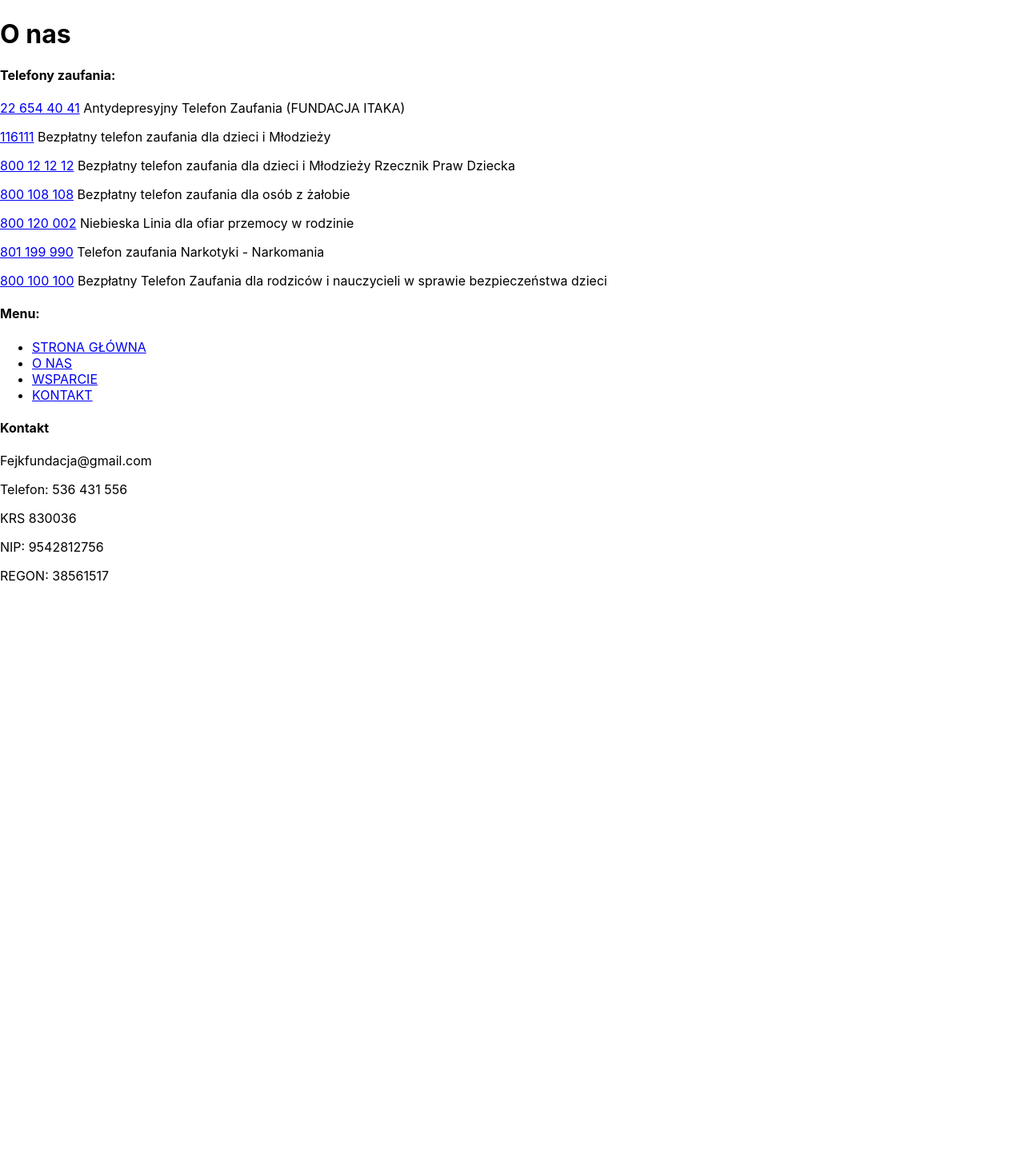
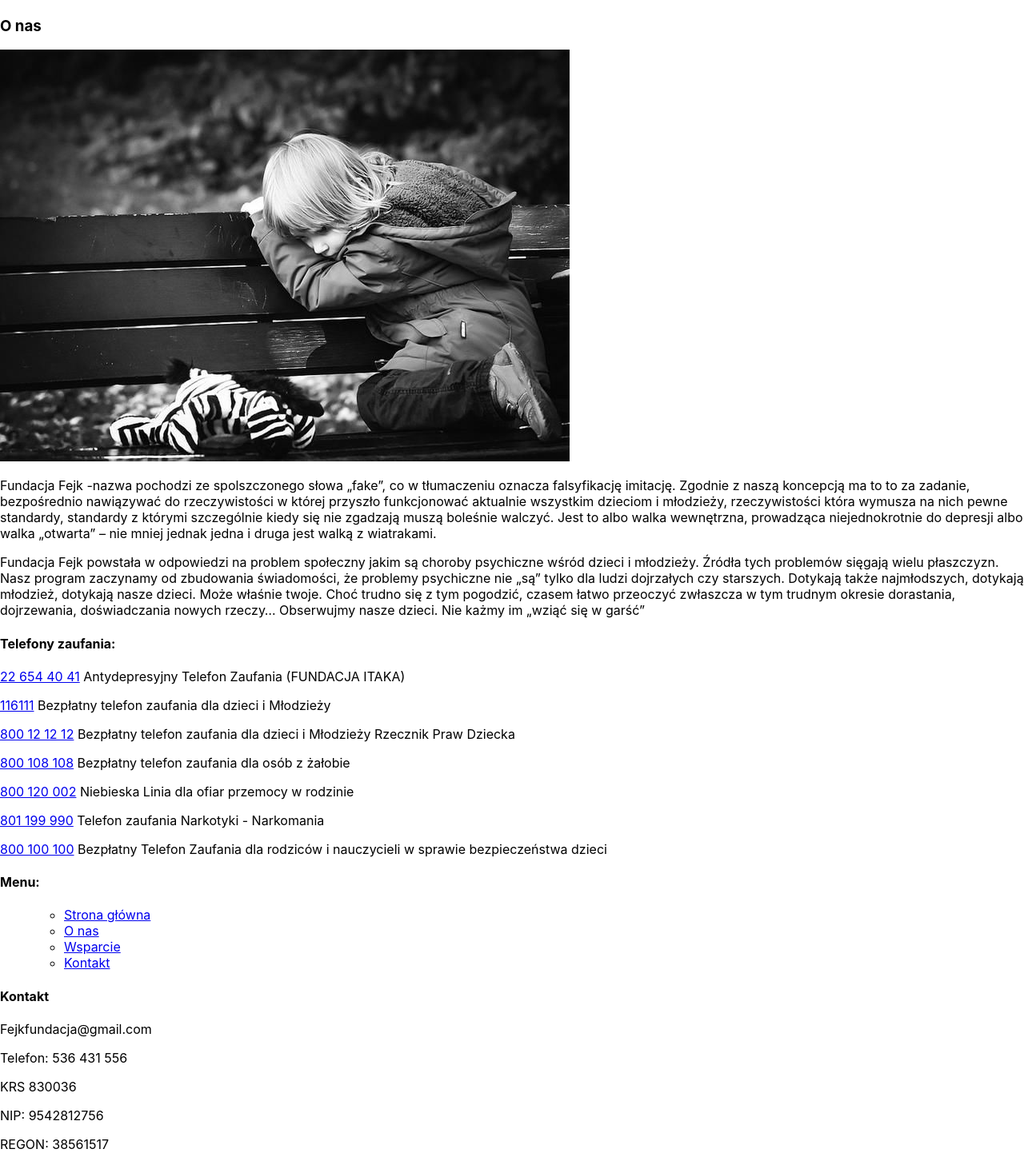
Before and after one commit to tomekdra/fundacja-Fejk, a React (Create React App) app: page /#/o-nas in a window 1280 px wide. Shown: the part 804-2261 px from the top of the page at 80% size. Before the commit the page ends 1550 px from the top, so only its background shows below. Built offline with nearby package versions, Linux system fonts and the light colour scheme; the HTML template or start-up script is replaced by a standard one.

Commit message:
Footer finished

```diff
--- a/src/components/AboutUs/AboutUs.js
+++ b/src/components/AboutUs/AboutUs.js
@@ -1,8 +1,43 @@
 import React from "react";
+import img from '../../images/depresja-dzieci-712x515.jpg'
 
 const AboutUs = () => {
     return (
-        <h1>O nas</h1>
+        <section className="aboutus-wrapper">
+            <div className="container">
+                <div className="section-third-content">
+                    <div className="section-text">
+                        <h3>O nas</h3>
+                        <img src={img} />
+
+                            <p>Fundacja Fejk -nazwa pochodzi ze spolszczonego słowa
+                                „fake”, co w tłumaczeniu oznacza falsyfikację imitację.
+                                Zgodnie z naszą koncepcją ma to to za zadanie,
+                                bezpośrednio nawiązywać do rzeczywistości w której
+                                przyszło funkcjonować aktualnie wszystkim dzieciom i
+                                młodzieży, rzeczywistości która wymusza na nich pewne
+                                standardy, standardy z którymi szczególnie kiedy się nie
+                                zgadzają muszą boleśnie walczyć. Jest to albo walka
+                                wewnętrzna, prowadząca niejednokrotnie do depresji albo
+                                walka „otwarta” – nie mniej jednak jedna i druga jest
+                                walką z wiatrakami. </p>
+                            <p>Fundacja Fejk powstała w odpowiedzi na problem społeczny
+                                jakim są choroby psychiczne wśród dzieci i młodzieży.
+                                Źródła tych problemów sięgają wielu płaszczyzn. Nasz
+                                program zaczynamy od zbudowania świadomości, że problemy
+                                psychiczne nie „są” tylko dla ludzi dojrzałych czy
+                                starszych. Dotykają także najmłodszych, dotykają
+                                młodzież, dotykają nasze dzieci. Może właśnie twoje.
+                                Choć trudno się z tym pogodzić, czasem łatwo przeoczyć
+                                zwłaszcza w tym trudnym okresie dorastania, dojrzewania,
+                                doświadczania nowych rzeczy… Obserwujmy nasze dzieci.
+                                Nie każmy im „wziąć się w garść” </p>
+                    </div>
+
+
+                </div>
+            </div>
+        </section>
     )
 }
 
--- /dev/null
+++ b/src/components/AboutUs/_aboutus.scss
@@ -0,0 +1,21 @@
+.aboutus-wrapper {
+  @include content;
+}
+
+.section-text {
+  p {
+  margin: 20px 0;
+  }
+
+  img {
+    float: left;
+    margin: 20px;
+    width: 300px;
+    border-radius: 10px;
+    box-shadow: $shadow-box;
+  }
+}
+
+.section-img {
+  float: left;
+}
--- a/src/components/Footer/Footer.js
+++ b/src/components/Footer/Footer.js
@@ -1,28 +1,29 @@
 import React from "react";
+import NavBarItems from "../NavBar/NavBarItems";
 
 const Footer = () => {
     return (
         <footer>
+            <div className={"container"}>
             <div className="footer-col-numbers">
                 <h4>Telefony zaufania:</h4>
                 <p><a href="tel:22 654 40 41">22 654 40 41</a> Antydepresyjny Telefon Zaufania (FUNDACJA ITAKA)</p>
                 <p><a href="tel:116111">116111</a> Bezpłatny telefon zaufania dla dzieci i Młodzieży</p>
-            <p><a href="tel:800 12 12 12">800 12 12 12</a> Bezpłatny telefon zaufania dla dzieci i Młodzieży Rzecznik Praw
+                <p><a href="tel:800 12 12 12">800 12 12 12</a> Bezpłatny telefon zaufania dla dzieci i Młodzieży
+                    Rzecznik Praw
                     Dziecka</p>
                 <p><a href="tel:800 108 108">800 108 108</a> Bezpłatny telefon zaufania dla osób z żałobie</p>
                 <p><a href="tel:800 120 002">800 120 002</a> Niebieska Linia dla ofiar przemocy w rodzinie</p>
                 <p><a href="tel:801 199 990">801 199 990</a> Telefon zaufania Narkotyki - Narkomania </p>
-            <p><a href="tel:800 100 100">800 100 100</a> Bezpłatny Telefon Zaufania dla rodziców i nauczycieli w sprawie
+                <p><a href="tel:800 100 100">800 100 100</a> Bezpłatny Telefon Zaufania dla rodziców i nauczycieli w
+                    sprawie
                     bezpieczeństwa dzieci</p>
             </div>
             <div className="footer-col-menu">
                 <div className="menu">
                     <h4>Menu:</h4>
                     <ul className="footer-list">
-                <li className="footer-list-item"><a href="/">STRONA GŁÓWNA</a></li>
-                <li className="footer-list-item"><a href="?f=Onas">O NAS</a></li>
-                <li className="footer-list-item"><a href="?f=Wolontariat">WSPARCIE</a></li>
-                <li className="footer-list-item"><a href="?f=Kontakt">KONTAKT</a></li>
+                        <NavBarItems classItem={"footer-list-item"}/>
                     </ul>
                 </div>
             </div>
@@ -34,9 +35,11 @@ const Footer = () => {
                 <p>NIP: 9542812756</p>
                 <p>REGON: 38561517</p>
                 <div className="social-icons">
-            <a href="https://www.facebook.com/depresjaudzieciimlodziezy/" target="_blank"><i className="icon-facebook"></i></a>
+                    <a href="https://www.facebook.com/depresjaudzieciimlodziezy/" target="_blank"><i
+                        className="icon-facebook"></i></a>
                     <a href=""><i className="icon-gplus"></i></a>
                     <a href=""><i className="icon-twitter"></i></a>
+                </div>
             </div>
         </div>
 </footer>
--- a/src/components/Footer/_footer.scss
+++ b/src/components/Footer/_footer.scss
@@ -5,8 +5,14 @@ footer {
   box-shadow: $shadow-box;
   background-image: linear-gradient(45deg, $color-main, $color-second);
   padding: 10px;
+  font-weight: 300;
 
-
+  .container {
+    width: 100%;
+  }
+  .active {
+    border-bottom: 1px solid $text-color;
+  }
   img {
     filter: invert(100%);
     height: $nav-height;
--- a/src/components/NavBar/NavBarItems.js
+++ b/src/components/NavBar/NavBarItems.js
@@ -2,14 +2,14 @@ import React from "react";
 import { NavLink } from "react-router-dom";
 
 
-const NavBarItems = () => {
+const NavBarItems = ({classItem}) => {
 
     return (
         <ul>
-            <li><NavLink exact to="/">Strona główna</NavLink></li>
-            <li><NavLink to="/o-nas">O nas</NavLink></li>
-            <li><NavLink to="/wsparcie">Wsparcie</NavLink></li>
-            <li><NavLink to="/kontakt">Kontakt</NavLink></li>
+            <li className={classItem}><NavLink exact to="/">Strona główna</NavLink></li>
+            <li className={classItem}><NavLink to="/o-nas">O nas</NavLink></li>
+            <li className={classItem}><NavLink to="/wsparcie">Wsparcie</NavLink></li>
+            <li className={classItem}><NavLink to="/kontakt">Kontakt</NavLink></li>
         </ul>
     )
 }
--- a/src/scss/config/_reset.scss
+++ b/src/scss/config/_reset.scss
@@ -132,7 +132,7 @@ html {
  */
 
 a:focus {
-  outline: thin dotted;
+  outline: 0;
 }
 
 /**
--- a/src/scss/config/_variables.scss
+++ b/src/scss/config/_variables.scss
@@ -4,6 +4,7 @@ $color-main: #222222;
 $color-second: #2a6691;
 
 // fonts
+@import url("https://fonts.googleapis.com/css?family=Raleway:300,400,600,700&display=swap&subset=latin-ext");
 $text-color: #fff;
 $font-main: 'Raleway', sans-serif;
 $shadow-text: 1px 1px 5px #000;
--- a/src/scss/main.scss
+++ b/src/scss/main.scss
@@ -9,6 +9,7 @@
 @import "../components/NavBar/navBar";
 @import "../components/Header/header";
 @import "../components/Swiper/slide";
+@import "../components/AboutUs/aboutus";
 @import "../components/Footer/footer";
 
 
```
Also changed, not shown: src/scss/config/_mediaQueries.scss (+20 -12 lines), src/scss/config/_mixins.scss (+7 -0 lines), src/scss/elements/_buttons.scss (+23 -0 lines), src/components/Swiper/Swiper.js. Lines whose indentation alone changed are shown as unchanged.
